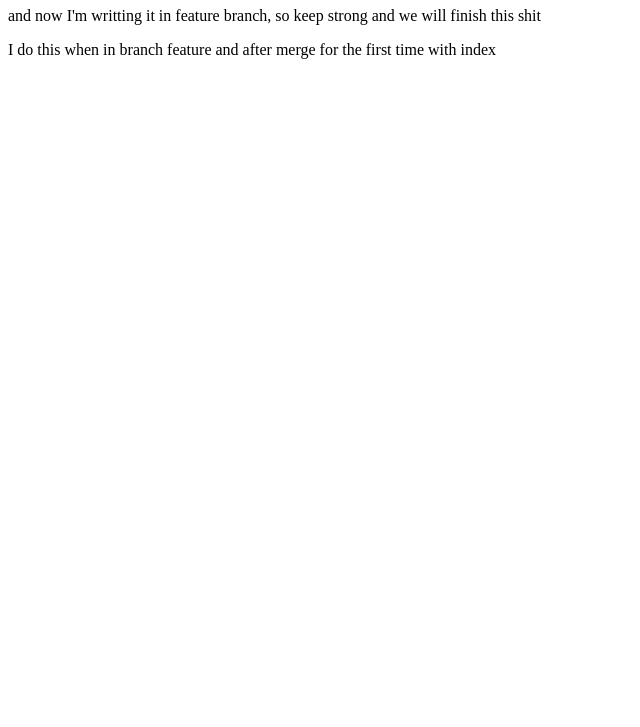
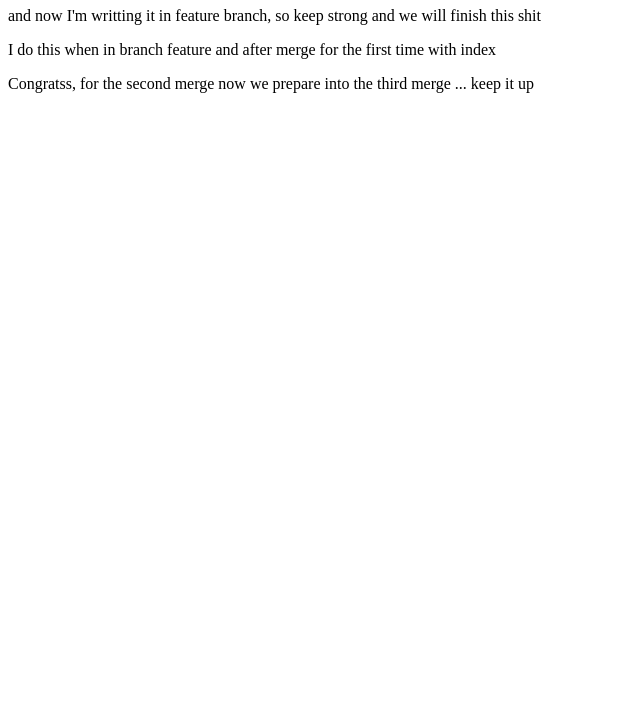
Before and after one commit to rifrifai/belajar-mandiri, a plain HTML site: page feature.html in a window 1280 px wide. Shown: the part 73-800 px from the top of the page, without its empty margins (0-640 px from the left). Drawn offline with Linux system fonts and the light colour scheme.

Commit message:
edit feature, for third merge

```diff
--- a/feature.html
+++ b/feature.html
@@ -10,5 +10,7 @@
     <p>and now I'm writting it in feature branch, so keep strong and we will finish this shit</p>
 
     <p>I do this when in branch feature and after merge for the first time with index</p>
+
+    <p>Congratss, for the second merge now we prepare into the third merge ... keep it up</p>
 </body>
 </html>
```
